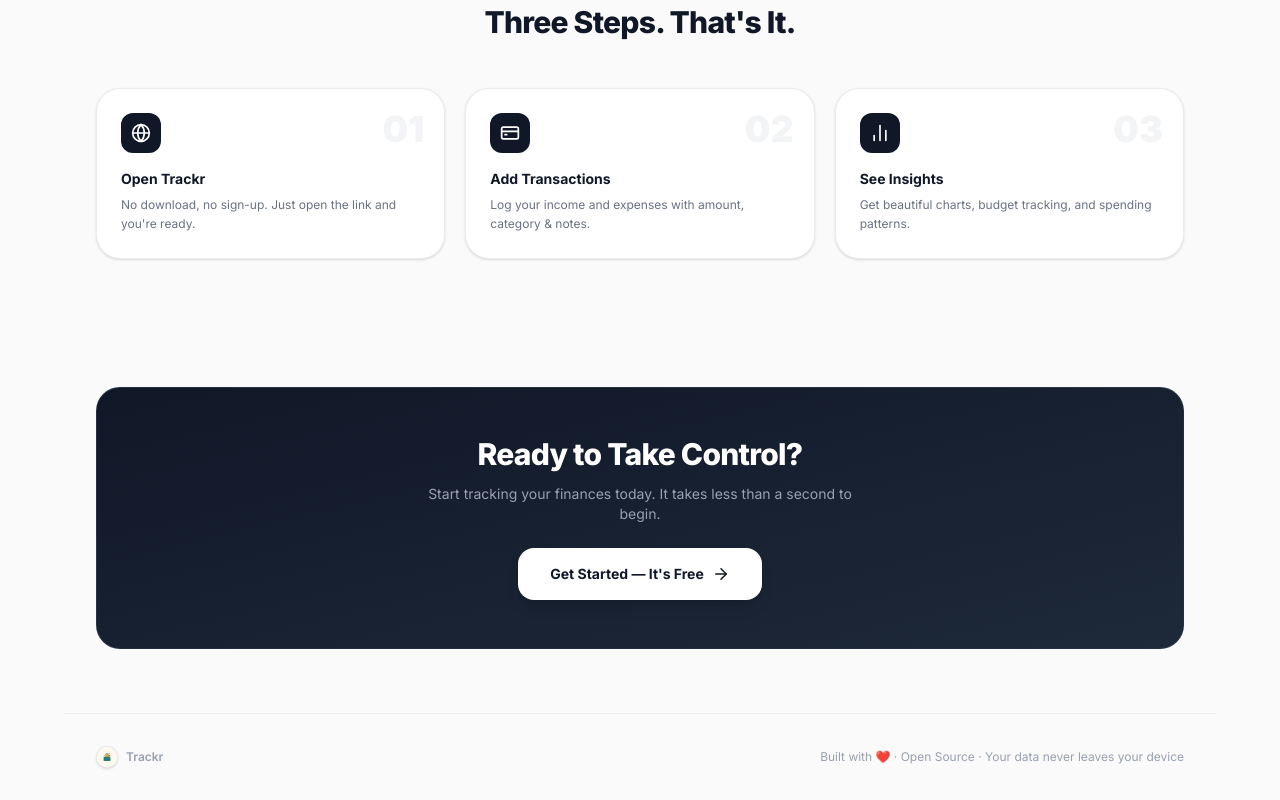
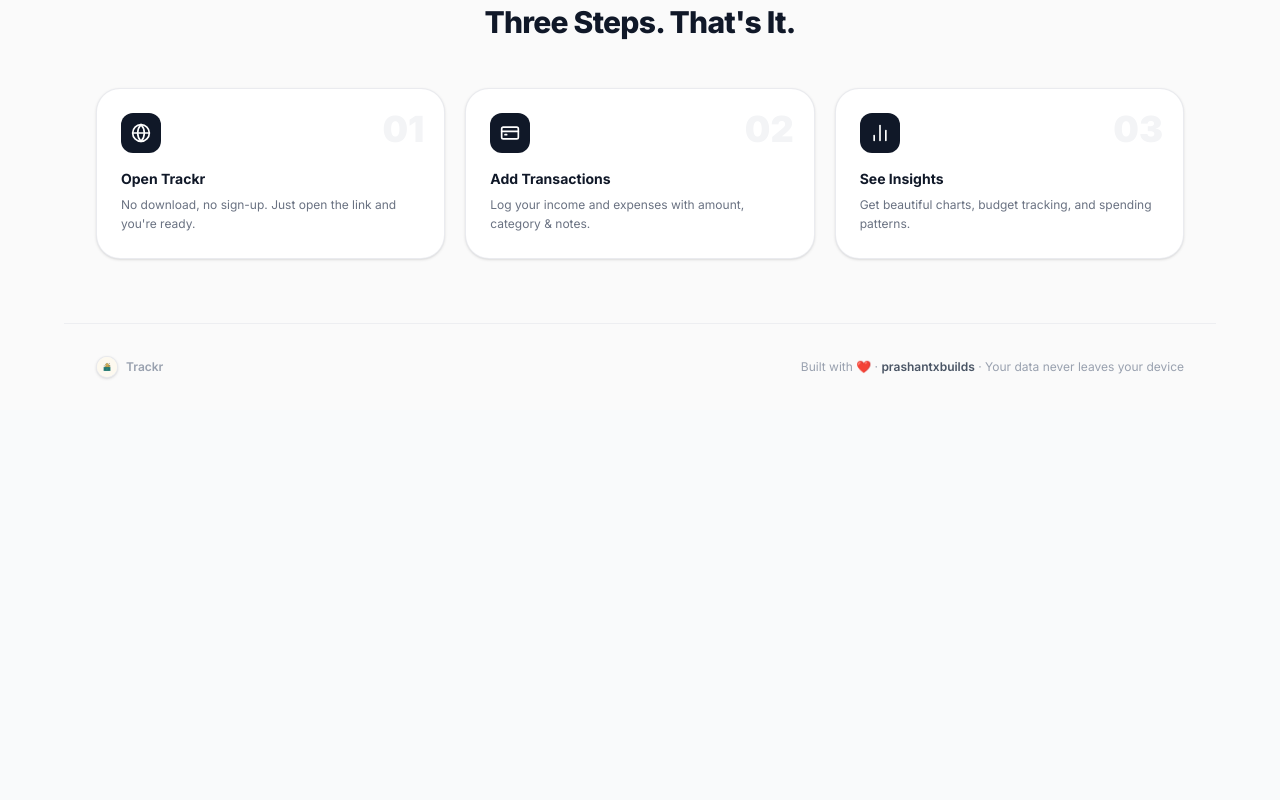
Before and after one commit to prashantxbuilds/Trackr, a React (Vite) app: page /settings in a window 1280 px wide. Shown: the part 1342-2142 px from the top of the page. After the commit the page ends 1752 px from the top, so only its background shows below. Built offline with nearby package versions, Linux system fonts and the light colour scheme; the HTML template or start-up script is replaced by a standard one.

Commit message:
fix: remove black CTA box, update footer with GitHub link

```diff
--- a/src/pages/Landing.tsx
+++ b/src/pages/Landing.tsx
@@ -98,9 +98,6 @@ export default function Landing({ onGetStarted }: { onGetStarted: () => void })
                 <span>Get Started</span>
                 <ArrowRight size={18} />
               </button>
-              <span className="text-xs text-gray-400">
-                No account needed · Works offline
-              </span>
             </div>
           </div>
 
@@ -194,25 +191,6 @@ export default function Landing({ onGetStarted }: { onGetStarted: () => void })
         </div>
       </section>
 
-      {/* Final CTA */}
-      <section className="max-w-6xl mx-auto px-5 sm:px-8 py-12 sm:py-16">
-        <div className="rounded-3xl bg-gradient-to-br from-gray-900 to-gray-800 dark:from-indigo-950 dark:to-gray-900 p-8 sm:p-12 text-center border border-gray-700/50 dark:border-indigo-800/40">
-          <h2 className="text-2xl sm:text-3xl font-extrabold text-white tracking-tight mb-3">
-            Ready to Take Control?
-          </h2>
-          <p className="text-sm text-gray-400 max-w-md mx-auto mb-6">
-            Start tracking your finances today. It takes less than a second to begin.
-          </p>
-          <button
-            onClick={onGetStarted}
-            className="inline-flex items-center gap-2 px-8 py-4 rounded-2xl bg-white dark:bg-indigo-600 text-gray-900 dark:text-white text-sm font-bold hover:bg-gray-100 dark:hover:bg-indigo-500 transition-all shadow-lg cursor-pointer active:scale-95"
-          >
-            <span>Get Started — It&apos;s Free</span>
-            <ArrowRight size={18} />
-          </button>
-        </div>
-      </section>
-
       {/* Footer */}
       <footer className="max-w-6xl mx-auto px-5 sm:px-8 py-8 border-t border-gray-200/60 dark:border-gray-800/60">
         <div className="flex flex-col sm:flex-row items-center justify-between gap-3 text-xs text-gray-400">
@@ -220,7 +198,18 @@ export default function Landing({ onGetStarted }: { onGetStarted: () => void })
             <TrackrLogoIcon size={22} />
             <span className="font-semibold">Trackr</span>
           </div>
-          <p>Built with ❤️ · Open Source · Your data never leaves your device</p>
+          <p>
+            Built with ❤️ ·{" "}
+            <a
+              href="https://github.com/prashantxbuilds"
+              target="_blank"
+              rel="noopener noreferrer"
+              className="font-semibold text-gray-600 dark:text-gray-300 hover:text-indigo-600 dark:hover:text-indigo-400 transition-colors"
+            >
+              prashantxbuilds
+            </a>
+            {" "}· Your data never leaves your device
+          </p>
         </div>
       </footer>
     </div>
```
